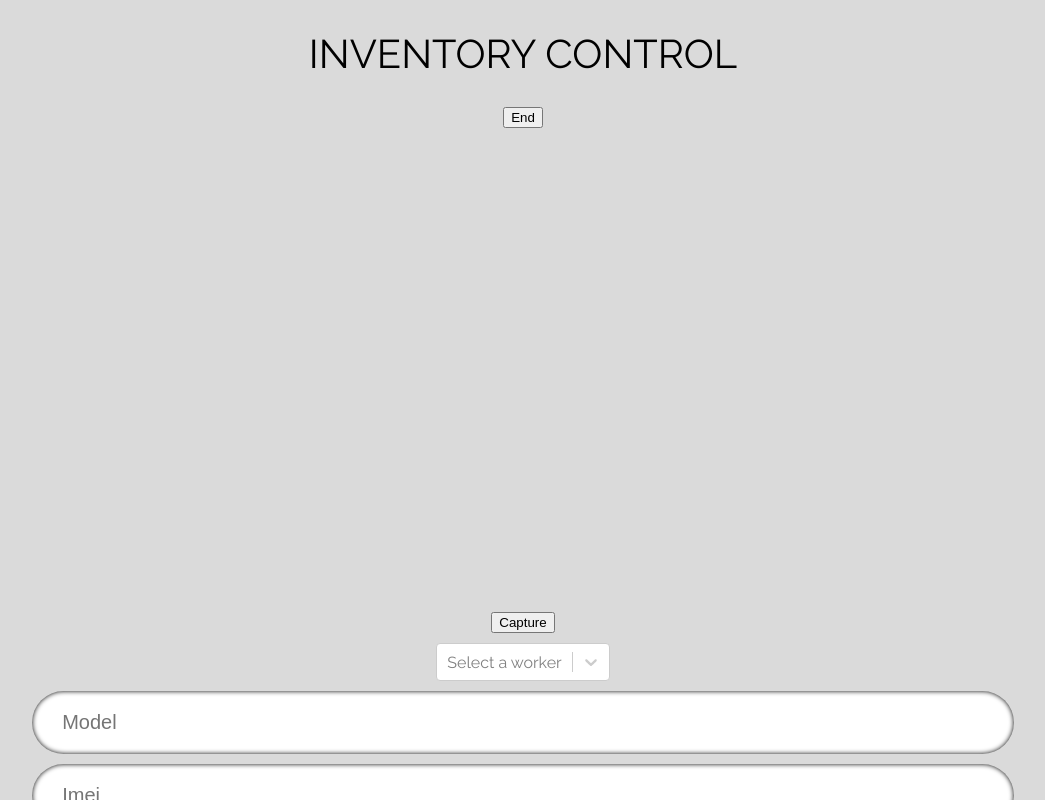
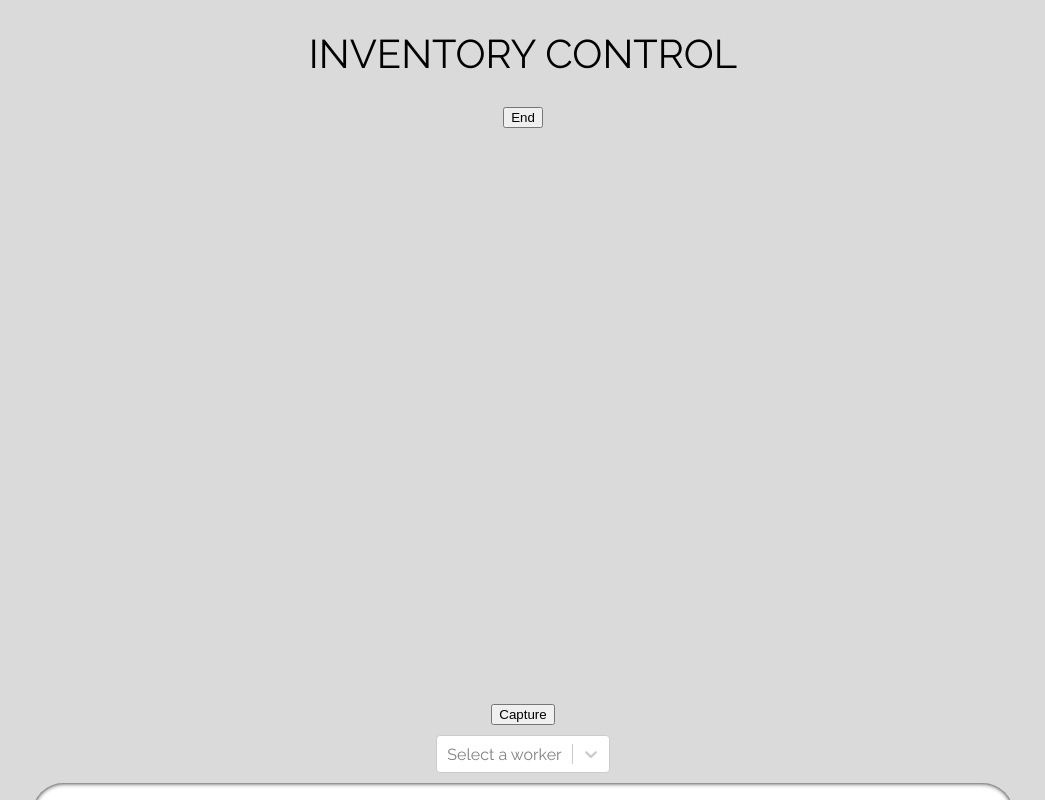
Before and after one commit to NicolasVidalDuque/ai_consulting_inventory, a React (Vite) app: page / in a window 1280 px wide. Both pictures are taken after a click on the button "Start". Shown: the top 800 px of the page, without its empty margins (117-1162 px from the left). Built offline with nearby package versions, Linux system fonts and the light colour scheme; no server answers.

Commit message:
changed image resolution aspect ration to 1, edited for image style

```diff
--- a/src/components/CustomWebcam.tsx
+++ b/src/components/CustomWebcam.tsx
@@ -11,15 +11,15 @@ interface VideoConstraints {
 
 export const CustomWebcam: React.FC = () => {
   const resolutionConfigs = {
-    "320p": { width: 320, height: 240, aspectRatio: 4/3 },
-    "480p": { width: 640, height: 480, aspectRatio: 4/3 },
-    "720p": { width: 1280, height: 720, aspectRatio: 16/9 }
+    "320p": { width: 240, height: 240, aspectRatio: 1 },
+    "480p": { width: 480, height: 480, aspectRatio: 1 },
+    "720p": { width: 720, height: 720, aspectRatio: 1 }
   };
 
   const [isCaptureEnable, setCaptureEnable] = useState<boolean>(false);
-  const [selectedResolution, setSelectedResolution] = useState<string>("480p");
+  const [selectedResolution, setSelectedResolution] = useState<string>("720");
   const [videoConstraints, setVideoConstraints] = useState<VideoConstraints>({
-    ...resolutionConfigs["480p"],
+    ...resolutionConfigs["720p"],
     facingMode: { exact: "environment" }
   });
   const webcamRef = useRef<Webcam>(null);
@@ -37,7 +37,7 @@ export const CustomWebcam: React.FC = () => {
     setSelectedResolution(newResolution);
     setVideoConstraints({
       ...resolutionConfigs[newResolution as keyof typeof resolutionConfigs],
-      facingMode: { exact: "environment" }
+      facingMode: { exact: "user" }
     });
   };
 
@@ -45,7 +45,7 @@ export const CustomWebcam: React.FC = () => {
     setCaptureEnable(true);
     setVideoConstraints({
       ...resolutionConfigs[selectedResolution as keyof typeof resolutionConfigs],
-      facingMode: { exact: "environment" }
+      facingMode: { exact: "user" }
     });
   };
 
@@ -67,8 +67,8 @@ export const CustomWebcam: React.FC = () => {
           <div>
             <button onClick={() => setCaptureEnable(false)}>End</button>
           </div>
-          <div>
-            <Webcam
+          <div className="result_image_container">
+            <Webcam className="result_image"
               audio={false}
               width={videoConstraints.width}
               height={videoConstraints.height}
@@ -82,14 +82,14 @@ export const CustomWebcam: React.FC = () => {
       )}
 
       {url && (
-        <>
-          <div>
+        <div className="result_image_container">
+          <div className="button_container">
             <button onClick={() => setUrl(null)}>Delete</button>
           </div>
-          <div>
-            <img src={url} alt="Screenshot" />
+          <div className="result_image_container">
+            <img className="result_image" src={url} alt="Screenshot" />
           </div>
-        </>
+        </div>
       )}
     </>
   );
--- a/src/styles.css
+++ b/src/styles.css
@@ -141,6 +141,21 @@
     cursor: pointer;
 }
 
+.result_image_container {
+    width: 100%;
+    box-sizing: border-box;
+    display: flex;
+    flex-direction: column;
+    align-items: center;
+}
+
+.result_image {
+    width: 90%;
+    height: auto;
+    object-fit: contain;
+
+}
+
 @media (min-width: 700px) {
     /* Responsive styling for larger screens */
     .container {
```
